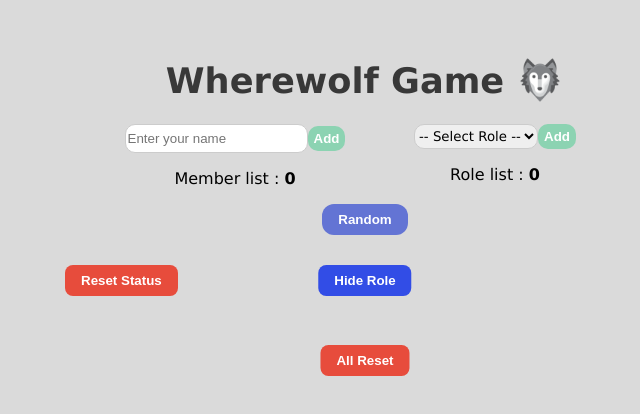
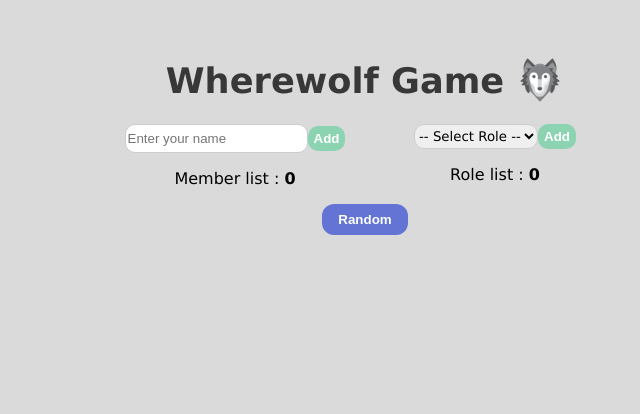
Before and after one commit to poomravint/Werewolf-Game, a React (Vite) app: page / in a window 1280 px wide. Shown: the top 414 px of the page, without its empty margins (275-915 px from the left). Built offline with nearby package versions, Linux system fonts and the light colour scheme.

Commit message:
Hide dm button when start the page

```diff
--- a/src/App.jsx
+++ b/src/App.jsx
@@ -13,6 +13,8 @@ function App() {
   const [Groupname, setGroupName] = useState([]);
   const [Grouprole, setGroupRole] = useState([]);
   const [Result, setResult] = useState([]);
+  const [showdmbutton, setShowdmbutton] = useState(false);
+
   return (
     <>
       <Topicbar/>
@@ -24,12 +26,13 @@ function App() {
         Groupname={Groupname}
         GroupRole={Grouprole}
         setResult={setResult}
+        setShowdmbutton={setShowdmbutton}
       />
       <div>
         <Showmatching Result={Result} />
       </div>
       <div>
-        <Dmbox result={Result} />
+        <Dmbox result={Result}  showdmbutton={showdmbutton}/>
       </div>
     </>
   );
--- a/src/components/Dmbox.jsx
+++ b/src/components/Dmbox.jsx
@@ -2,7 +2,7 @@ import { use, useState } from "react";
 import "./Dmbox.css";
 import { getRoleClass } from "./roleUtils";
 
-const Dmbox = ({ result }) => {
+const Dmbox = ({ result , showdmbutton}) => {
   const [buttonStatus, setButtonStatus] = useState(false);
   const [status, setStatus] = useState({});
 
@@ -45,14 +45,13 @@ const Dmbox = ({ result }) => {
 
   return (
     <>
-      <div className="button-bar">
+      {showdmbutton && <div className="button-bar">
         <button className="resetStatus-button" onClick={resetStatus}>Reset Status</button>
         <button className="show-button" onClick={toggleButtonStatus}>
           {buttonStatus === false ? "Hide Role" : "Show Role"}
         </button>
 
-      </div>
-
+      </div>}
       <div className="dm-box">
         {buttonStatus && (
           <table className="dm-table">
@@ -146,9 +145,9 @@ const Dmbox = ({ result }) => {
         )}
 
       </div>
-      <button className="reset-button" onClick={resetAll}>
+      {showdmbutton && <button className="reset-button" onClick={resetAll}>
           All Reset
-        </button>
+        </button>}
     </>
   );
 };
--- a/src/components/MatchingRandom.jsx
+++ b/src/components/MatchingRandom.jsx
@@ -1,9 +1,19 @@
 import { useState } from "react";
 
-const MatchingRandom = ({ Groupname, GroupRole, setResult }) => {
+const MatchingRandom = ({
+  Groupname,
+  GroupRole,
+  setResult,
+  setShowdmbutton,
+}) => {
   const shuffle = (array) => [...array].sort(() => Math.random() - 0.5);
 
   const handlematching = () => {
+    if (Groupname.length === 0 && GroupRole.length === 0) {
+      alert("Please add Member and Role");
+      return;
+    }
+
     if (Groupname.length !== GroupRole.length) {
       alert("Member and Role doesn't matching");
       return;
@@ -14,6 +24,7 @@ const MatchingRandom = ({ Groupname, GroupRole, setResult }) => {
       role: shuffledRoles[index],
     }));
     setResult(matched);
+    setShowdmbutton(true);
   };
 
   return (
```
